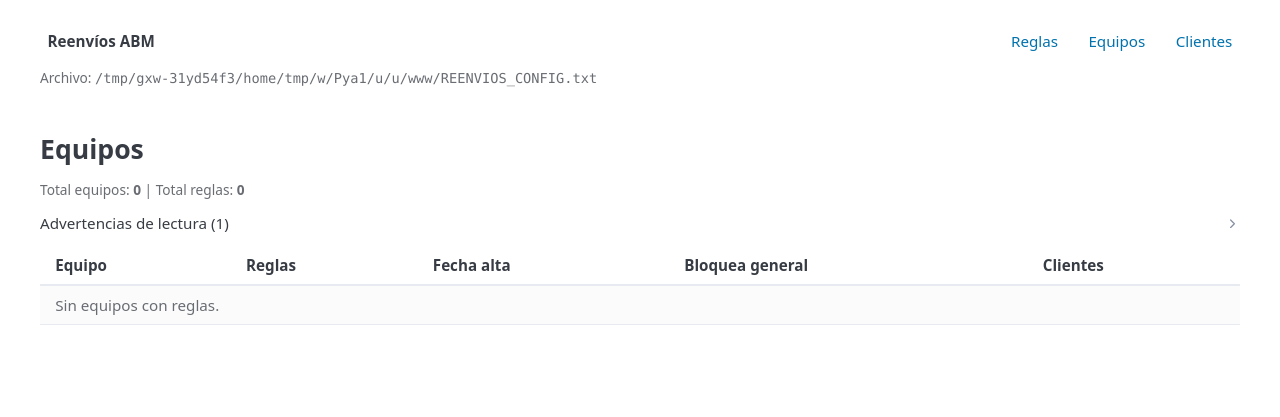
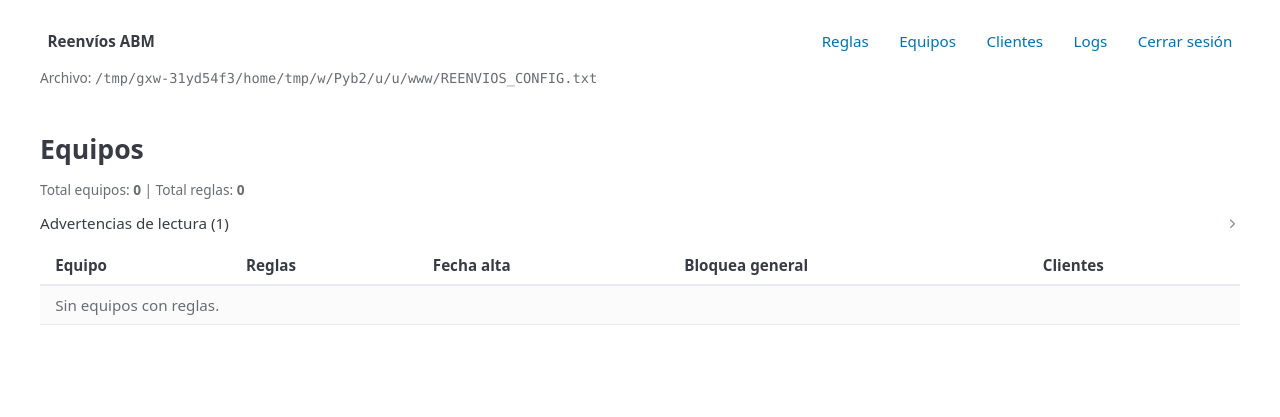
Before and after one commit to macadriano/TQ, a Flask app: page /equipos in a window 1280 px wide. Shown: the top 417 px of the page. Run offline with Flask 3, Linux system fonts and the light colour scheme; some libraries are stand-ins or nearby versions.

Commit message:
Update cookie handling for login/logout and enhance navigation links. Set cookie path to root for proper session management across subdirectories. Add links to Logs and Logout in the navigation menu for improved user access.

```diff
--- a/administracion/publicacion/app.py
+++ b/administracion/publicacion/app.py
@@ -277,14 +277,15 @@ def login_submit() -> Response:
     if not _creds_ok(user, pw):
         return redirect(url_for("login_form", msg="Usuario o contraseña incorrectos.", next=nxt))
     resp = redirect(nxt)
-    resp.set_cookie(AUTH_COOKIE, _make_auth_cookie(), httponly=True, samesite="Lax")
+    # Importante: Path=/ para que aplique a /logs y /admin (si no, queda en loop de redirects).
+    resp.set_cookie(AUTH_COOKIE, _make_auth_cookie(), httponly=True, samesite="Lax", path="/")
     return resp
 
 
 @app.get("/logout")
 def logout() -> Response:
     resp = redirect(url_for("login_form", msg="Sesión cerrada."))
-    resp.delete_cookie(AUTH_COOKIE)
+    resp.delete_cookie(AUTH_COOKIE, path="/")
     return resp
 
 
--- a/reenvios_abm/templates/layout.html
+++ b/reenvios_abm/templates/layout.html
@@ -85,6 +85,8 @@
           <li><a href="{{ url_for('rules_list') }}">Reglas</a></li>
           <li><a href="{{ url_for('equipos_list') }}">Equipos</a></li>
           <li><a href="{{ url_for('clientes_list') }}">Clientes</a></li>
+          <li><a href="/logs/">Logs</a></li>
+          <li><a href="/logout">Cerrar sesión</a></li>
         </ul>
 
         <ul class="nav-mobile" style="margin: 0;">
@@ -95,6 +97,8 @@
                 <li><a href="{{ url_for('rules_list') }}">Reglas</a></li>
                 <li><a href="{{ url_for('equipos_list') }}">Equipos</a></li>
                 <li><a href="{{ url_for('clientes_list') }}">Clientes</a></li>
+                <li><a href="/logs/">Logs</a></li>
+                <li><a href="/logout">Cerrar sesión</a></li>
               </ul>
             </details>
           </li>
```
